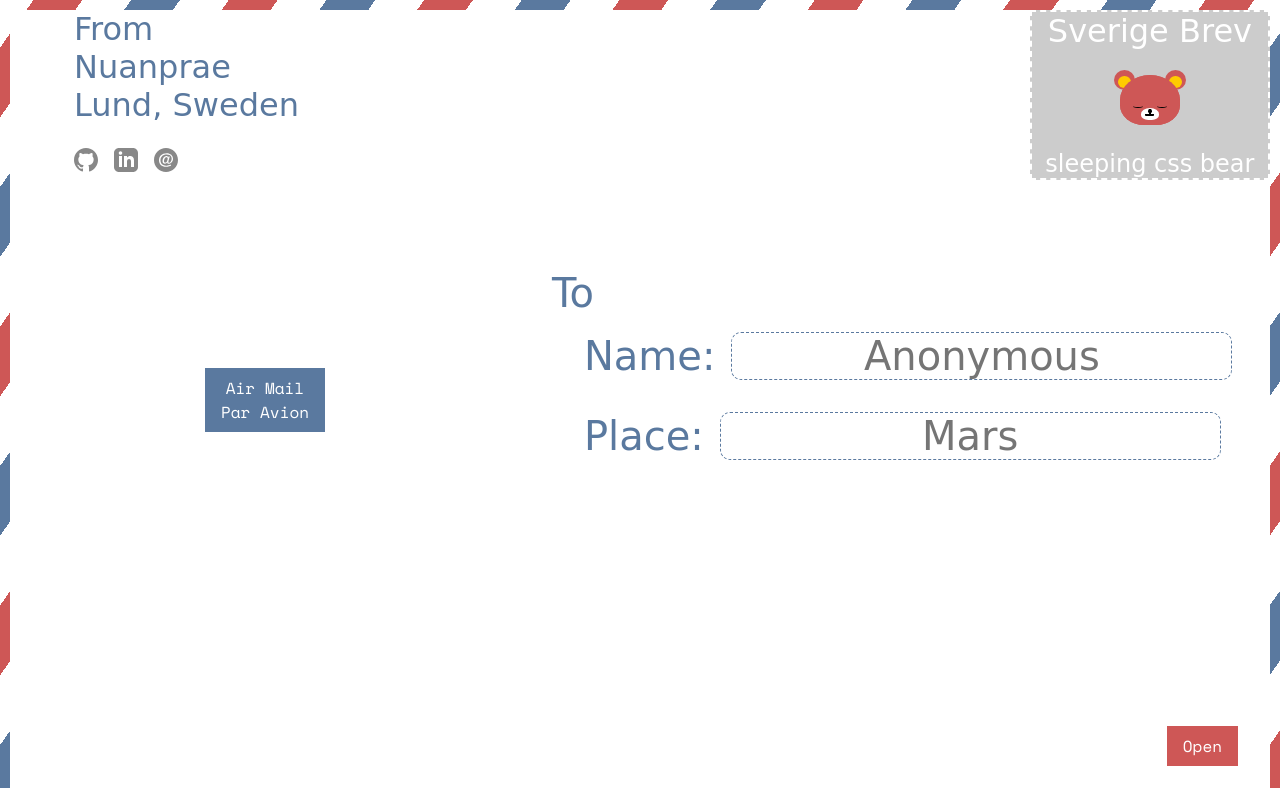
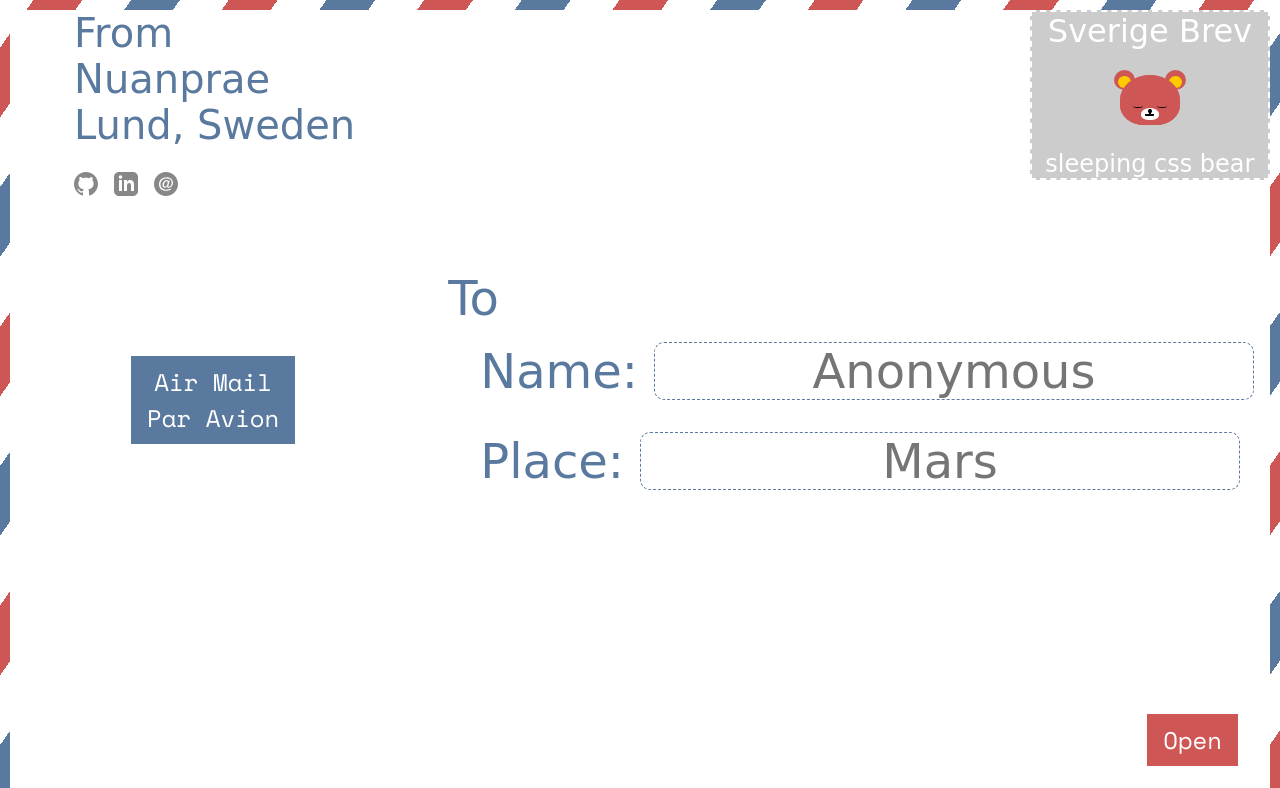
Before and after one commit to nuanprae/foocoding, a plain HTML site: page module1/wk1/index.html in a window 1280 px wide. Shown: the top 788 px of the page. Drawn offline with nearby package versions, Linux system fonts and the light colour scheme; a web font is replaced by a local one.

Commit message:
Changed font-size desktop

```diff
--- a/module1/wk1/index.html
+++ b/module1/wk1/index.html
@@ -13,7 +13,7 @@
         <!-- Envelope -->
         <section id="envelope" class="envelope">
             <article class="sender">
-                <section class="address">
+                <section>
                 <p>From </p>
                 <p>Nuanprae</p>
                 <p>Lund, Sweden</p>
@@ -26,7 +26,7 @@
                             </a>
                         </li>
                         <li>
-                            <a href="https://www.linkedin.com/in/nuanprae/">
+                            <a href="https://www.linkedin.com/in/nuanprae/" target="_blank">
                                 <img src="img/linkedin.svg">
                             </a>
                         </li>
@@ -115,11 +115,11 @@
                         </p>
                         <p>
                             The computer languages I know include <b>HTML, CSS and JavaScript</b>.
-                            When it comes to human languages, I know <b>English and Thai at a native proficiency level</b>, and Swedish and German at a limited working proficiency level.
+                            When it comes to human languages, I know <b>English and Thai at a native proficiency level</b>, and <b>Swedish and German at a limited working proficiency level</b>.
                         </p>
                         <p>In my <b>spare time</b> I enjoy:
                             <ul>
-                                <li><b>knitting</b> clothes for the kids and myself,</li>
+                                <li><b>knitting</b> clothes for my kids and myself,</li>
                                 <li>playing the <b>piano and singing</b></li>
                                 <li>taking care of our pet <b>hamster</b></li>
                             </ul>
--- a/module1/wk1/style.css
+++ b/module1/wk1/style.css
@@ -53,7 +53,7 @@ li {
   grid-column: 1/2;
   grid-row: 1;
   padding-left: 4rem;
-  font-size: 2rem;
+  font-size: 2.5rem;
   display: flex;
   flex-direction: column;
 }
@@ -70,7 +70,7 @@ li {
   grid-row: 2;
   display: flex;
   flex-direction: column;
-  font-size: 2.5rem;
+  font-size: 3rem;
 }
 .receiver p {
   padding-left: 2rem;
@@ -83,7 +83,7 @@ li {
 }
 .receiver .input-text {
   color: #5a799f;
-  font-size: 2.5rem;
+  font-size: 3rem;
   font-family: "Sue Ellen Francisco", cursive;
   margin: 1rem;
   text-align: center;
@@ -234,7 +234,7 @@ li {
 }
 .airmail {
   font-family: "Space Mono", monospace;
-  font-size: 1rem;
+  font-size: 1.5rem;
   background-color: #5a799f;
   color: #fff;
   text-align: center;
@@ -247,7 +247,7 @@ li {
   margin: 2rem;
   justify-self: end;
   align-self: end;
-  font-size: 1rem;
+  font-size: 1.5rem;
 }
 .open-letter a {
   font-family: "Space Mono", monospace;
@@ -300,6 +300,7 @@ nav a:hover {
 .letter h1 {
   font-size: 1.8rem;
   font-weight: 600;
+  margin-top: 2rem;
 }
 .letter h2 {
   font-size: 1.5rem;
@@ -331,6 +332,9 @@ nav a:hover {
 }
 .intro ul {
   padding-left: 2rem;
+}
+.intro li {
+  list-style-type: square;
 }
 .projects article {
   margin-top: 2rem;
@@ -376,6 +380,7 @@ nav a:hover {
     grid-row: 4;
     justify-self: end;
     align-self: center;
+    font-size: 1rem;
   }
   .letter-container {
     display: flex;
```
